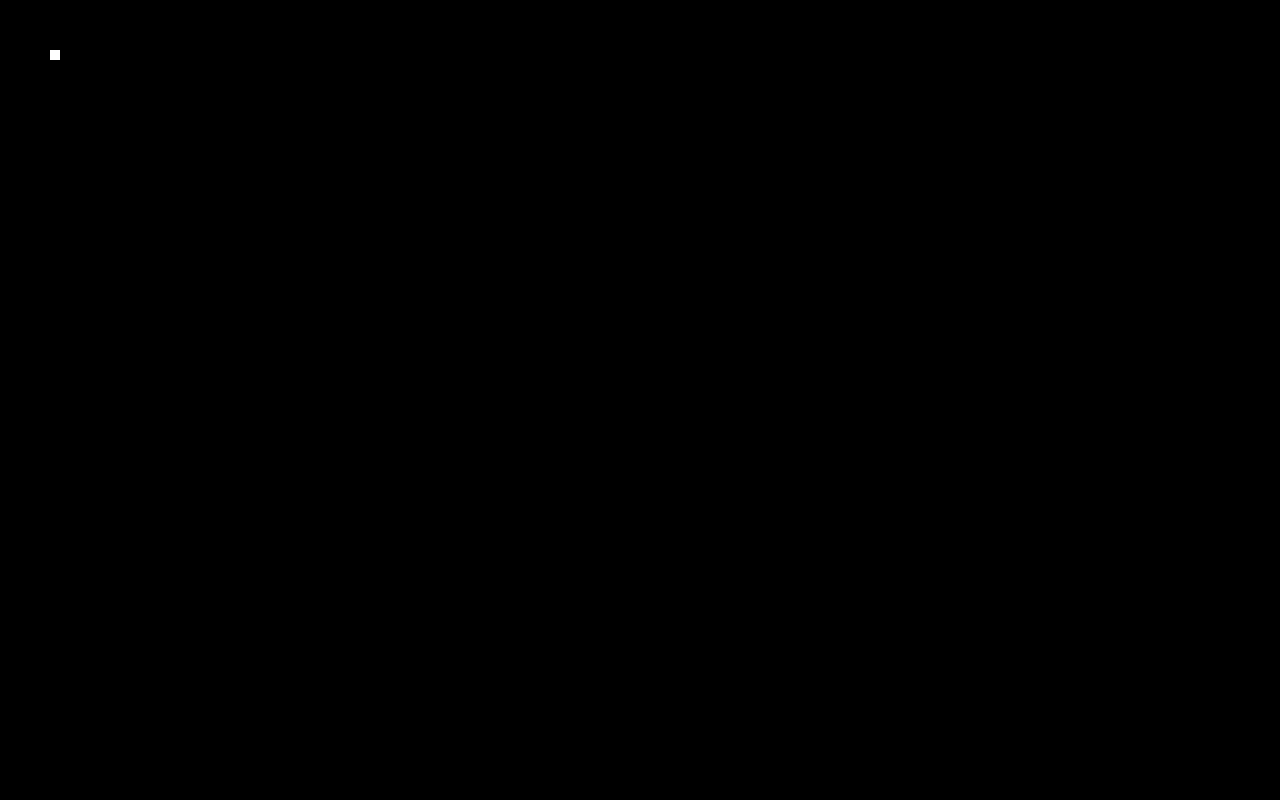
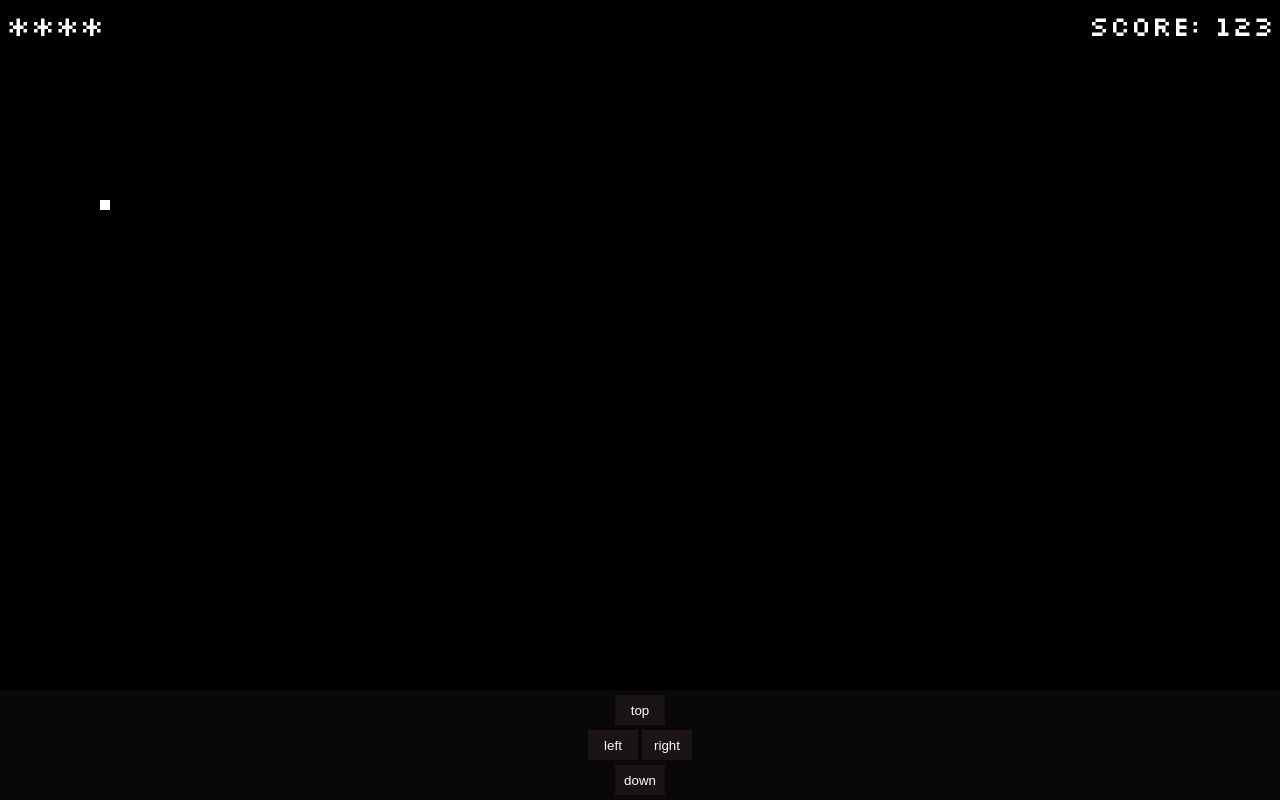
Before and after one commit to plrtp68217/space-marine-web, a website with bundled scripts: page index.html in a window 1280 px wide. Built offline with nearby package versions, Linux system fonts and the light colour scheme.

Commit message:
layout, gamebar, gamebar_buttons, стили + шрифт для layout

```diff
--- a/index.html
+++ b/index.html
@@ -2,12 +2,48 @@
 <html lang="en">
 <head>
     <meta charset="UTF-8">
-    <meta name="viewport" content="width=device-width, initial-scale=1.0">
+    <meta name="viewport" content="width=device-width, initial-scale=1.0, maximum-scale=1.0, user-scalable=no">
+    <link rel="preconnect" href="https://fonts.googleapis.com">
+    <link rel="preconnect" href="https://fonts.gstatic.com" crossorigin>
+    <link href="https://fonts.googleapis.com/css2?family=Open+Sans:ital,wght@0,300..800;1,300..800&family=Silkscreen&display=swap" rel="stylesheet">
     <link rel="stylesheet" href="styles/main.css">
     <script type="module" src="dist/main.js" defer></script>
     <title>Document</title>
 </head>
 <body>
+
     <canvas id="canvas" style="width: 100%; height: 100%;"></canvas>
+
+    <div class="layout">
+
+        <div class="layout__lives">
+            <div>*</div>
+            <div>*</div>
+            <div>*</div>
+            <div>*</div>
+        </div>
+
+        <div class="layout__score">
+            Score: 123
+        </div>
+
+    </div>
+
+    <div class="gamebar">
+        <!--  -->
+        <div class="gamebar__buttons">
+
+            <button class="gamebar__button">top</button>
+
+            <div>
+                <button class="gamebar__button">left</button>
+                <button class="gamebar__button">right</button>
+            </div>
+
+            <button class="gamebar__button">down</button>
+
+        </div>
+    </div>
+
 </body>
 </html>
--- a/src/main.ts
+++ b/src/main.ts
@@ -11,7 +11,7 @@ const resizeCanvas = (): void => {
 window.addEventListener('resize', resizeCanvas);
 resizeCanvas();
 
-const ship_coordinates = new Coordinates(50, 50);
+const ship_coordinates = new Coordinates(100, 200);
 const ship = new Ship(ship_coordinates);
 
 
@@ -21,7 +21,5 @@ function render(): void {
   requestAnimationFrame(render)
 }
 
-console.log(123);
-
 
 render()
--- a/styles/main.css
+++ b/styles/main.css
@@ -1,3 +1,14 @@
+* {
+  padding: 0;
+  margin: 0;
+  box-sizing: border-box;
+}
+
+html, body {
+  overflow: hidden;
+  height: 100vh;
+}
+
 #canvas {
     display: block;
     width: 100vw;
@@ -6,4 +17,53 @@
     top: 0;
     left: 0;
     background-color: black;
+    z-index: -1;
   }
+
+.layout {
+  height: 50px;
+  display: flex;
+  align-items: center;
+  justify-content: space-between;
+  padding: 0 6px;
+  color: white;
+  font-family: "Silkscreen", serif;
+  font-weight: 400;
+  font-style: normal;
+  font-size: 28px;
+}
+
+.layout__lives {
+  display: flex;
+  justify-content: center;
+}
+
+.gamebar {
+  position: fixed;
+  bottom: 0;
+  width: 100%;
+  background-color: #33333328;
+  height: 110px;
+}
+
+.gamebar__buttons {
+  display: flex;
+  flex-direction: column;
+  align-items: center;
+  margin-top: 5px;
+
+}
+
+.gamebar__button {
+  width: 50px;
+  height: 30px;
+  margin-bottom: 5px;
+  background-color: #201919c0;
+  color: white;
+  border: none;
+  transition: all 100ms ;
+}
+
+.gamebar__button:active {
+  transform: scale(0.8);
+}
```
